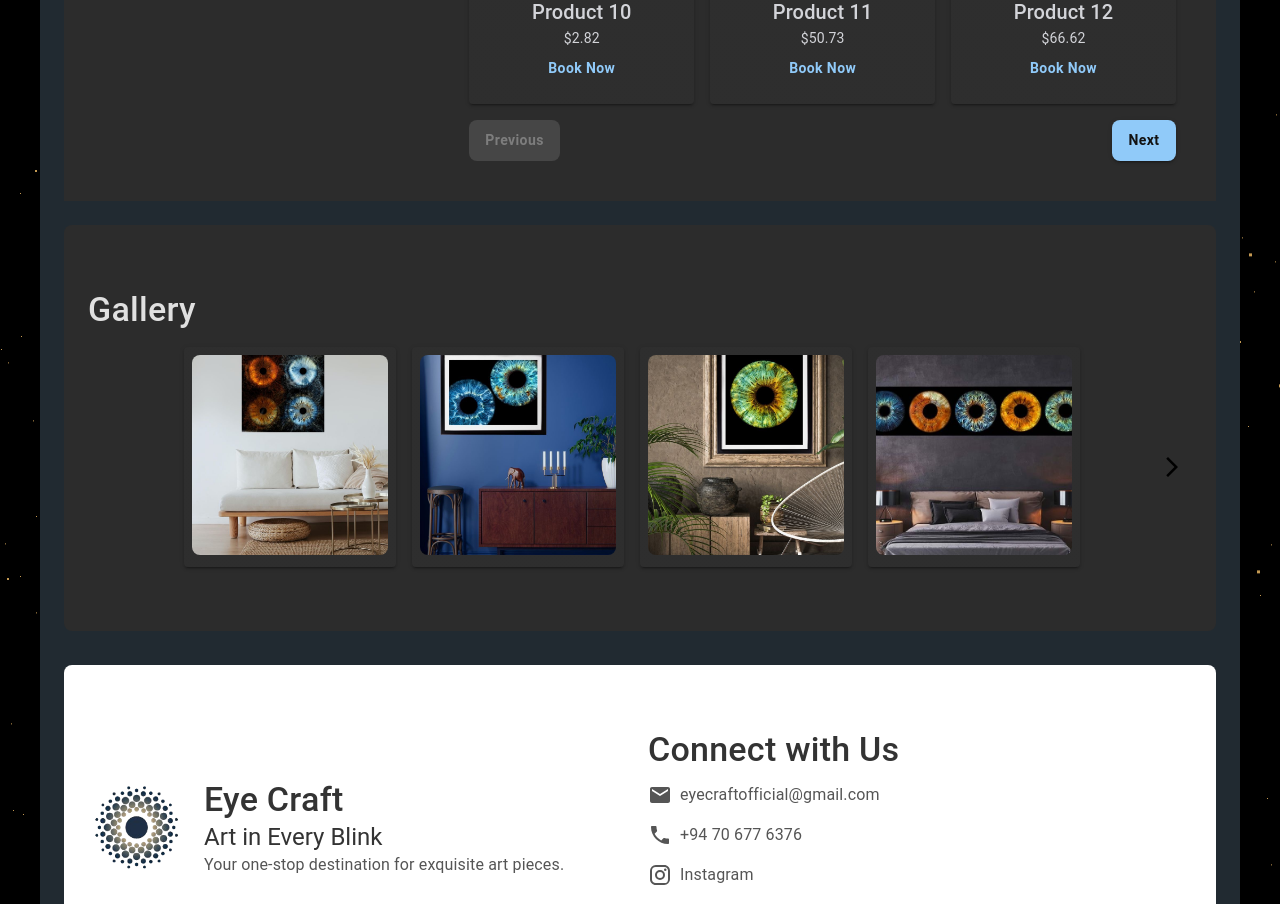
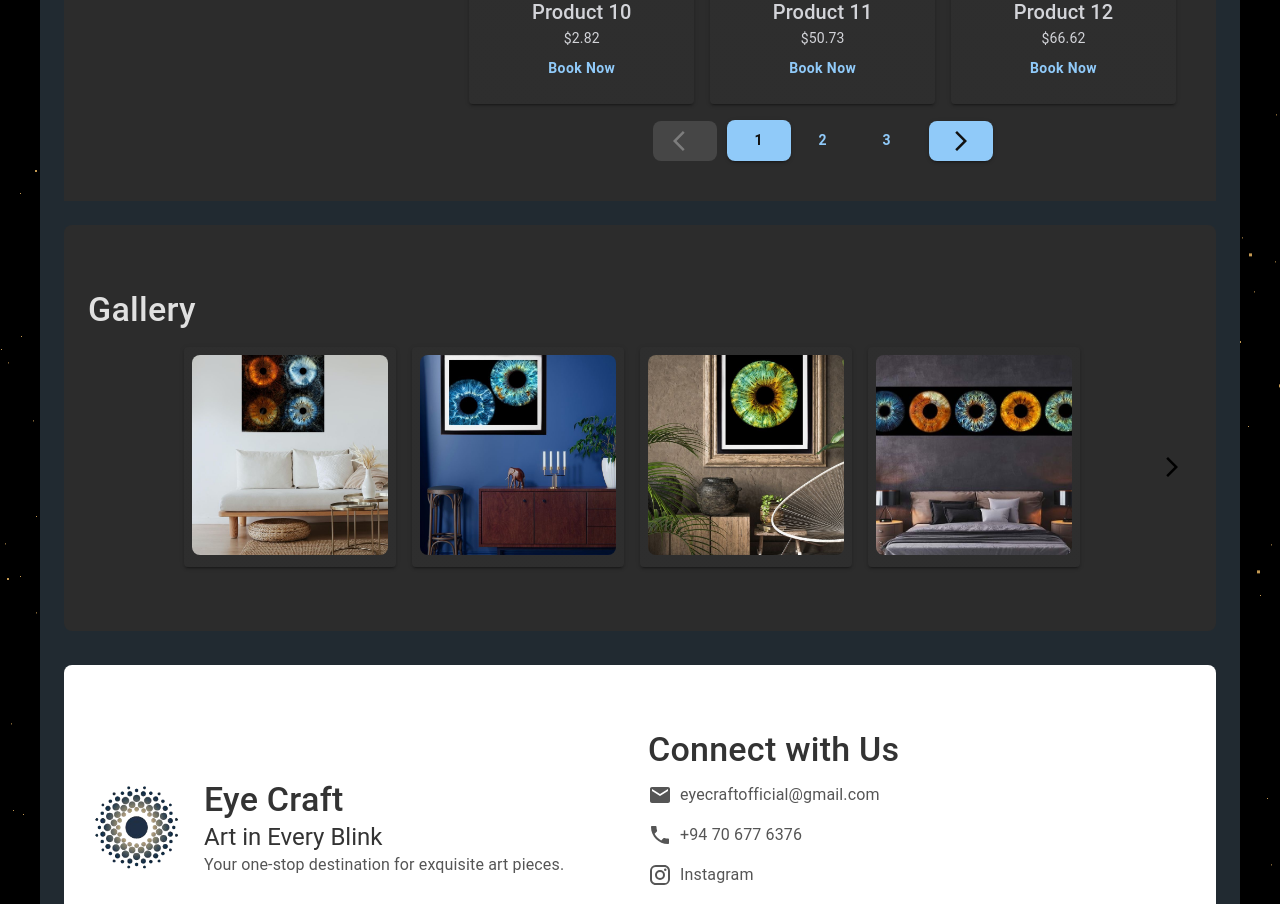
Before and after one commit to Pasindu-Chathuranga/Eye_Craft_Client, a React (Create React App) app: page / in a window 1280 px wide. Shown: the part 2600-3504 px from the top of the page. Built offline with nearby package versions, Linux system fonts and the light colour scheme.

Commit message:
fixing pagination issue

```diff
--- a/src/pages/BookNow.js
+++ b/src/pages/BookNow.js
@@ -21,12 +21,13 @@ import {
 import ExpandMoreIcon from '@mui/icons-material/ExpandMore';
 import { useInView } from 'react-intersection-observer';
 import { useSpring, animated } from '@react-spring/web';
+import { ArrowBackIos, ArrowForwardIos } from '@mui/icons-material';
 
 const products = Array.from({ length: 30 }, (_, index) => ({
   id: index + 1,
   name: `Product ${index + 1}`,
   price: `$${(Math.random() * 100).toFixed(2)}`,
-  image: `path_to_your_product_image_${index + 1}.jpg`, // Replace with actual product image paths
+  image: `path_to_your_product_image_${index + 1}.jpg`,
 }));
 
 const filterTypes = [
@@ -41,6 +42,8 @@ const filterTypes = [
 const BookNow = () => {
   const theme = useTheme();
   const isMobile = useMediaQuery(theme.breakpoints.down('sm'));
+  const itemsPerPage = isMobile ? 4 : 12;
+  const maxPaginationItems = isMobile ? 3 : 10; // Dynamically set pagination items based on screen size
 
   const { ref, inView } = useInView({ threshold: 0.5 });
   const animationStyle = useSpring({
@@ -49,7 +52,6 @@ const BookNow = () => {
     config: { mass: 1, tension: 200, friction: 20 },
   });
 
-  const itemsPerPage = isMobile ? 4 : 12;
   const [currentPage, setCurrentPage] = useState(0);
   const [openDialog, setOpenDialog] = useState(false);
   const [selectedProduct, setSelectedProduct] = useState(null);
@@ -74,6 +76,10 @@ const BookNow = () => {
     if (currentPage > 0) {
       setCurrentPage((prev) => prev - 1);
     }
+  };
+
+  const handlePageClick = (page) => {
+    setCurrentPage(page);
   };
 
   const handleOpenDialog = (product) => {
@@ -102,6 +108,11 @@ const BookNow = () => {
       city: '',
     });
   };
+
+  // Get the range of page numbers to display
+  const startPage = Math.floor(currentPage / maxPaginationItems) * maxPaginationItems;
+  const endPage = Math.min(startPage + maxPaginationItems, totalPages);
+  const paginationItems = Array.from({ length: endPage - startPage }, (_, i) => startPage + i);
 
   return (
     <Box id="book-now" py={5} px={5} bgcolor="#2c2c2c">
@@ -159,12 +170,34 @@ const BookNow = () => {
             ))}
           </Grid>
 
-          <Box sx={{ display: 'flex', justifyContent: 'space-between', mt: 2 }}>
-            <Button variant="contained" onClick={handlePrevPage} disabled={currentPage === 0}>
-              Previous
+          <Box sx={{ display: 'flex', justifyContent: 'center', alignItems: 'center', mt: 2 }}>
+            <Button
+              variant="contained"
+              onClick={handlePrevPage}
+              sx={{ marginRight: '10px' }}
+              disabled={currentPage === 0}
+            >
+              <ArrowBackIos />
             </Button>
-            <Button variant="contained" onClick={handleNextPage} disabled={currentPage >= totalPages - 1}>
-              Next
+
+            {paginationItems.map((page) => (
+              <Button
+                key={page}
+                sx={{ width: '40px' }}
+                variant={page === currentPage ? 'contained' : 'text'}
+                onClick={() => handlePageClick(page)}
+              >
+                {page + 1}
+              </Button>
+            ))}
+
+            <Button
+              variant="contained"
+              onClick={handleNextPage}
+              sx={{ marginLeft: '10px' }}
+              disabled={currentPage >= totalPages - 1}
+            >
+              <ArrowForwardIos />
             </Button>
           </Box>
         </Grid>
@@ -199,27 +232,27 @@ const BookNow = () => {
                   sx={{
                     color: '#1c1c1c',
                     '& .MuiInputBase-input': {
-                      color: '#333', // Darker text for input
+                      color: '#333',
                     },
                     '& .MuiInputLabel-root': {
-                      color: '#333', // Darker label color
+                      color: '#333',
                     },
                     '& .MuiOutlinedInput-root': {
                       '&:hover fieldset': {
-                        borderColor: '#333', // Darker underline color on hover
+                        borderColor: '#333',
                       },
                       '&.Mui-focused fieldset': {
-                        borderColor: '#333', // Darker underline color when focused
+                        borderColor: '#333',
                       },
                       '& fieldset': {
-                        borderColor: '#666', // Default darker underline color
+                        borderColor: '#666',
                       },
                     },
                   }}
                   label={field.charAt(0).toUpperCase() + field.slice(1)}
+                  fullWidth
                   name={field}
-                  fullWidth
-                  variant="outlined" // Use outlined variant for the underline effect
+                  value={customerDetails[field]}
                   onChange={handleChange}
                 />
               ))}
@@ -227,8 +260,8 @@ const BookNow = () => {
           </Box>
         </DialogContent>
         <DialogActions>
-          <Button onClick={handleCloseDialog} color="primary">Cancel</Button>
-          <Button onClick={handleSubmit} color="primary">Book Now</Button>
+          <Button onClick={handleCloseDialog} color="error">Cancel</Button>
+          <Button onClick={handleSubmit} color="primary">Book</Button>
         </DialogActions>
       </Dialog>
     </Box>
```
